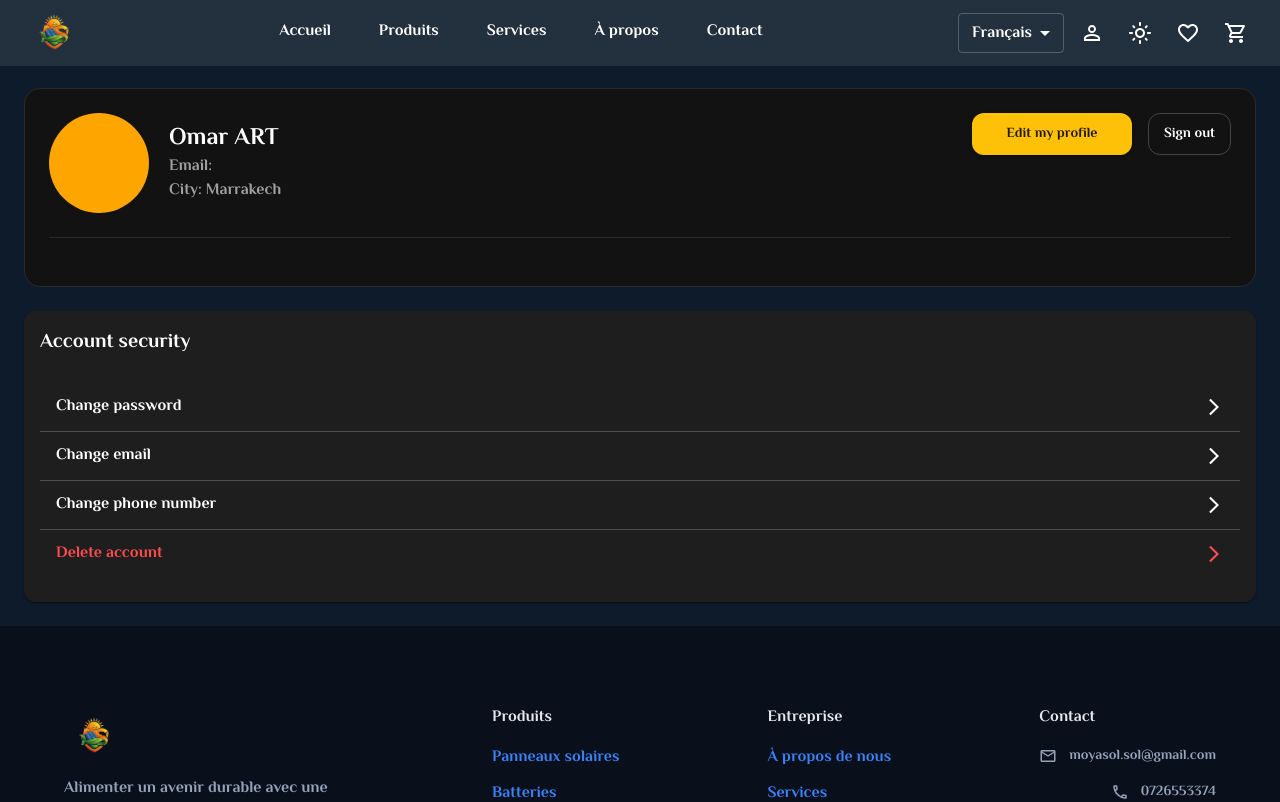
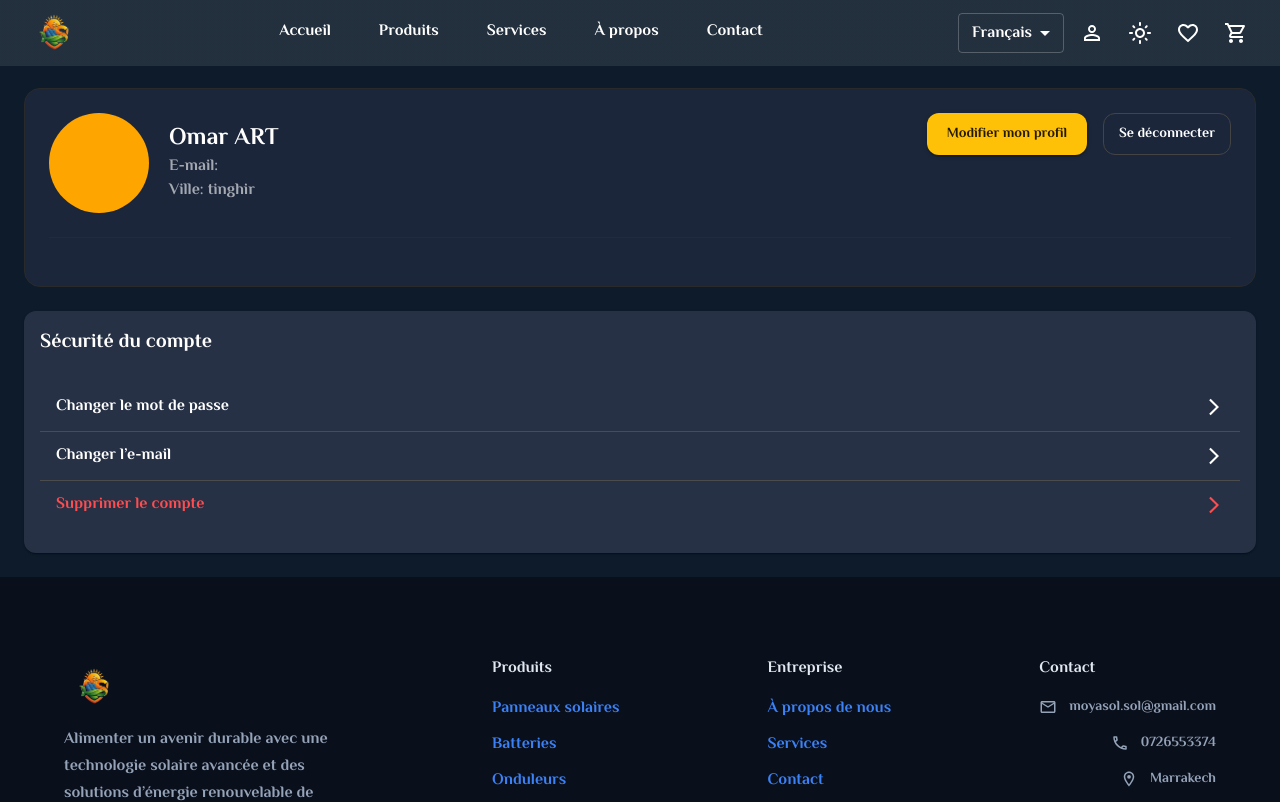
Before and after one commit to abderrahmanetaha7-lgtm/solar_stage, a React (Vite) app: page /account in a window 1280 px wide. Shown: the top 802 px of the page. Built offline with nearby package versions, Linux system fonts and the light colour scheme.

Commit message:
add translation support for account page

```diff
--- a/src/components/Account/AccountSettings.jsx
+++ b/src/components/Account/AccountSettings.jsx
@@ -16,24 +16,30 @@ import {
 import ContentCopyIcon from "@mui/icons-material/ContentCopy";
 import ArrowForwardIosIcon from "@mui/icons-material/ArrowForwardIos";
 import { useAuth } from "../../context/AuthContextToken";
+import { useTranslation } from "react-i18next";
 
 export default function AccountSettings() {
   const { user } = useAuth();
+  const { t, i18n } = useTranslation();
   return (
     <>
       {/* ACCOUNT SECURITY */}
-      <Paper
-        sx={{ p: 2, borderRadius: 3, background: "#1e1e1e", color: "white" }}
-      >
+      <Paper sx={{ p: 2, borderRadius: 3 }}>
         <Typography variant="h6" sx={{ mb: 2 }}>
-          Account security
+          {t("accountSettings.title")}
         </Typography>
 
         <List>
           <ListItem disablePadding>
             <ListItemButton>
-              <ListItemText primary="Change password" />
-              <ArrowForwardIosIcon fontSize="small" />
+              <ListItemText primary={t("accountSettings.changePassword")} />
+              <ArrowForwardIosIcon
+                sx={{
+                  transform:
+                    i18n.language === "ar" ? "rotate(180deg)" : "rotate(0deg)",
+                }}
+                fontSize="small"
+              />
             </ListItemButton>
           </ListItem>
 
@@ -41,17 +47,17 @@ export default function AccountSettings() {
 
           <ListItem disablePadding>
             <ListItemButton>
-              <ListItemText primary="Change email" secondary={user?.email} />
-              <ArrowForwardIosIcon fontSize="small" />
-            </ListItemButton>
-          </ListItem>
-
-          <Divider sx={{ bgcolor: "#333" }} />
-
-          <ListItem disablePadding>
-            <ListItemButton>
-              <ListItemText primary="Change phone number" />
-              <ArrowForwardIosIcon fontSize="small" />
+              <ListItemText
+                primary={t("accountSettings.changeEmail")}
+                secondary={user?.email}
+              />
+              <ArrowForwardIosIcon
+                sx={{
+                  transform:
+                    i18n.language === "ar" ? "rotate(180deg)" : "rotate(0deg)",
+                }}
+                fontSize="small"
+              />
             </ListItemButton>
           </ListItem>
 
@@ -59,8 +65,14 @@ export default function AccountSettings() {
 
           <ListItem disablePadding>
             <ListItemButton sx={{ color: "#ff4d4f" }}>
-              <ListItemText primary="Delete account" />
-              <ArrowForwardIosIcon fontSize="small" />
+              <ListItemText primary={t("accountSettings.deleteAccount")} />
+              <ArrowForwardIosIcon
+                sx={{
+                  transform:
+                    i18n.language === "ar" ? "rotate(180deg)" : "rotate(0deg)",
+                }}
+                fontSize="small"
+              />
             </ListItemButton>
           </ListItem>
         </List>
--- a/src/components/Account/profile.jsx
+++ b/src/components/Account/profile.jsx
@@ -8,9 +8,11 @@ import {
   Divider,
 } from "@mui/material";
 import { useAuth } from "../../context/AuthContextToken";
+import { useTranslation } from "react-i18next";
 
 export default function Profile() {
   const { user } = useAuth();
+  const { t } = useTranslation();
 
   return (
     <Paper
@@ -20,7 +22,6 @@ export default function Profile() {
         borderRadius: 4,
         color: "white",
         border: "1px solid #2a2a2a",
-        background: "#121212",
       }}
     >
       {/* MAIN CONTAINER */}
@@ -68,9 +69,9 @@ export default function Profile() {
               {user?.name || "Omar ART"}
             </Typography>
 
-            <Typography sx={{ opacity: 0.6 }}>Email: {user?.email}</Typography>
+            <Typography sx={{ opacity: 0.6 }}>{t("account.email")}: {user?.email}</Typography>
 
-            <Typography sx={{ opacity: 0.6 }}>City: Marrakech</Typography>
+            <Typography sx={{ opacity: 0.6 }}>{t("account.city")}: tinghir</Typography>
           </Box>
         </Stack>
 
@@ -92,7 +93,7 @@ export default function Profile() {
               minWidth: { sm: "160px" },
             }}
           >
-            Edit my profile
+            {t("account.editProfile")}
           </Button>
 
           <Button
@@ -105,8 +106,8 @@ export default function Profile() {
               borderColor: "#444",
               height: "42px",
             }}
-          >
-            Sign out
+            >
+            {t("account.signOut")}
           </Button>
         </Stack>
       </Stack>
--- a/src/locales/ar/translation.json
+++ b/src/locales/ar/translation.json
@@ -371,5 +371,18 @@
     "Account": "حسابي",
     "Orders": "طلباتي",
     "Logout": "تسجيل الخروج"
-  }
+  },
+
+  "account": {
+      "email": "البريد الإلكتروني",
+      "city": "المدينة",
+      "editProfile": "تعديل الملف الشخصي",
+      "signOut": "تسجيل الخروج"
+    },
+    "accountSettings": {
+      "title": "أمان الحساب",
+      "changePassword": "تغيير كلمة المرور",
+      "changeEmail": "تغيير البريد الإلكتروني",
+      "deleteAccount": "حذف الحساب"
+    }
 }
--- a/src/locales/fr/translation.json
+++ b/src/locales/fr/translation.json
@@ -375,7 +375,18 @@
     "Account": "Mon compte",
     "Orders": "Mes commandes",
     "Logout": "Déconnexion"
+  },
+
+  "account": {
+      "email": "E-mail",
+      "city": "Ville",
+      "editProfile": "Modifier mon profil",
+      "signOut": "Se déconnecter"
+    },
+    "accountSettings": {
+      "title": "Sécurité du compte",
+      "changePassword": "Changer le mot de passe",
+      "changeEmail": "Changer l’e-mail",
+      "deleteAccount": "Supprimer le compte"
+    }
   }
-
-
-}
```
Also changed, not shown: src/components/Home/FirstSectionHome.jsx (+1 -6 lines).
